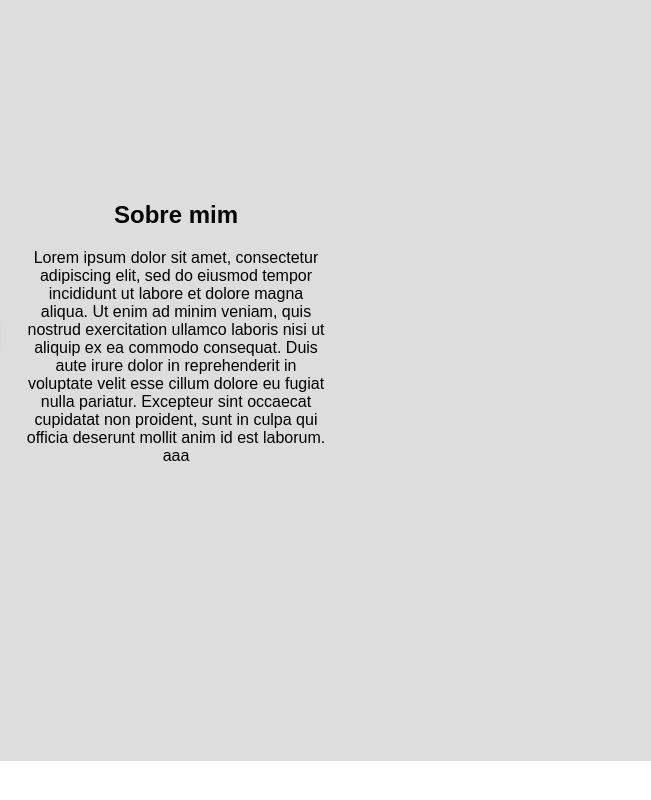
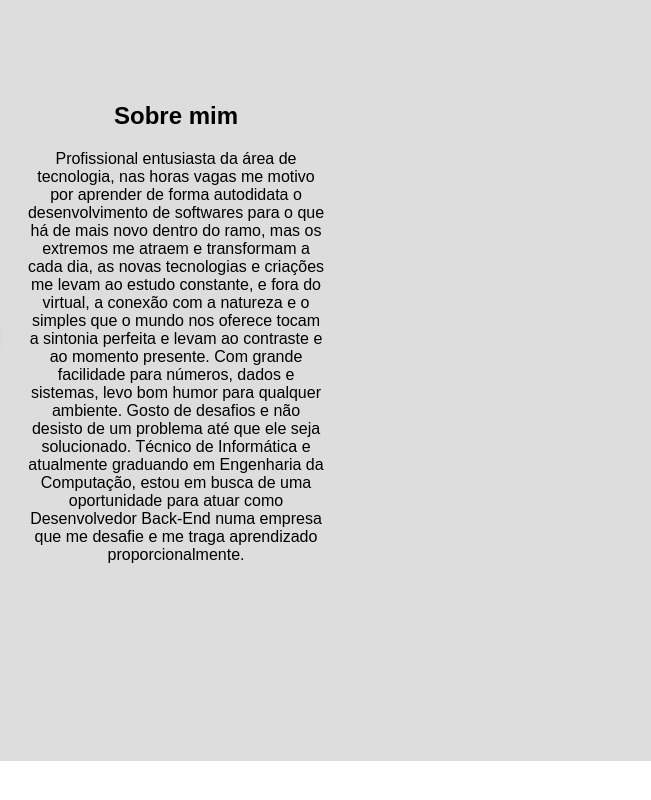
Before and after one commit to amigo-pedro/portfolio, a plain HTML site: page index.html in a window 1280 px wide. Shown: the part 947-1747 px from the top of the page, 629-1280 px from the left. Drawn offline with Linux system fonts and the light colour scheme.

Commit message:
Update index.html

```diff
--- a/index.html
+++ b/index.html
@@ -55,13 +55,20 @@
         <div class="sobre-text">
           <h2 class="titulo">Sobre mim</h2>
           <p>
-            Lorem ipsum dolor sit amet, consectetur adipiscing elit, sed do
-            eiusmod tempor incididunt ut labore et dolore magna aliqua. Ut enim
-            ad minim veniam, quis nostrud exercitation ullamco laboris nisi ut
-            aliquip ex ea commodo consequat. Duis aute irure dolor in
-            reprehenderit in voluptate velit esse cillum dolore eu fugiat nulla
-            pariatur. Excepteur sint occaecat cupidatat non proident, sunt in
-            culpa qui officia deserunt mollit anim id est laborum. aaa
+            Profissional entusiasta da área de tecnologia, nas horas vagas me
+            motivo por aprender de forma autodidata o desenvolvimento de
+            softwares para o que há de mais novo dentro do ramo, mas os extremos
+            me atraem e transformam a cada dia, as novas tecnologias e criações
+            me levam ao estudo constante, e fora do virtual, a conexão com a
+            natureza e o simples que o mundo nos oferece tocam a sintonia
+            perfeita e levam ao contraste e ao momento presente. Com grande
+            facilidade para números, dados e sistemas, levo bom humor para
+            qualquer ambiente. Gosto de desafios e não desisto de um problema
+            até que ele seja solucionado.
+            Técnico de Informática e atualmente
+            graduando em Engenharia da Computação, estou em busca de uma
+            oportunidade para atuar como Desenvolvedor Back-End numa empresa que
+            me desafie e me traga aprendizado proporcionalmente.
           </p>
         </div>
       </div>
```
